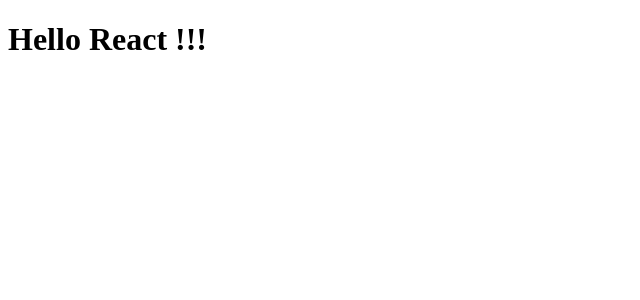
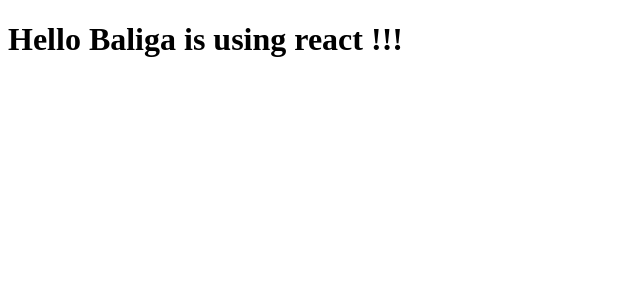
Before and after one commit to VishnuBaliga/react-egg-head, a React app: page / in a window 1280 px wide. Shown: the top 300 px of the page, without its empty margins (0-640 px from the left). Built offline with nearby package versions, Linux system fonts and the light colour scheme.

Commit message:
webpack-dev-server configured

```diff
--- a/package.json
+++ b/package.json
@@ -4,7 +4,7 @@
   "main": "index.js",
   "scripts": {
     "build": "webpack --config webpack.config.prod.js",
-    "dev": "webpack --watch --config webpack.config.dev.js",
+    "dev": "webpack-dev-server --watch --config webpack.config.dev.js",
     "test": "echo \"Error: no test specified\" && exit 1"
   },
   "author": "",
@@ -31,6 +31,7 @@
     "react-dom": "^16.7.0",
     "webpack": "^4.27.1",
     "webpack-cli": "^3.1.2",
+    "webpack-dev-server": "^3.1.10",
     "webpack-merge": "^4.1.5"
   }
 }
--- a/src/App.js
+++ b/src/App.js
@@ -3,7 +3,7 @@
 
 class App extends React.Component{
     render (){
-        return <h1>Hello React !!!</h1>
+        return <h1>Hello Baliga is using react !!!</h1>
     }
 }
 
--- a/webpack.config.dev.js
+++ b/webpack.config.dev.js
@@ -3,5 +3,8 @@
 
 
 module.exports = merge(baseConfig,{
-    mode: 'development'
+    mode: 'development',
+    devServer:{
+        port: 9000
+    }
 })
```
Also changed, not shown: 1 other file (tests, documents, lock files or other folders).
